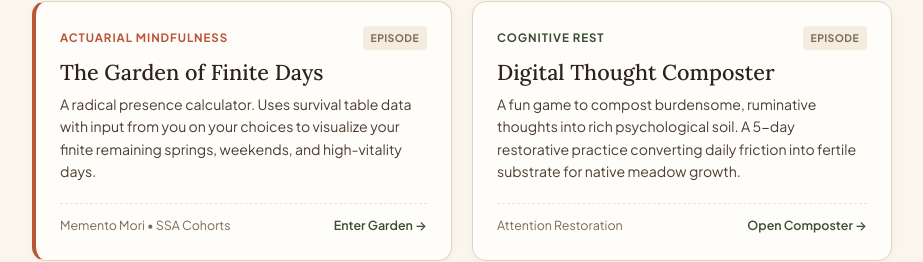
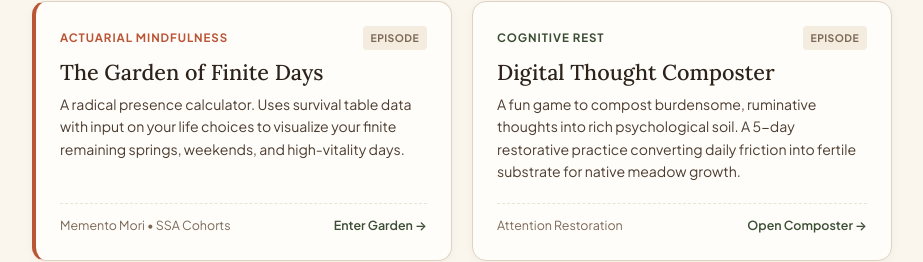
Before and after one commit to davidmikosz-netizen/fallow.garden, a plain HTML site: page index.html in a window 1280 px wide. Shown: the part 369-631 px from the top of the page, without its empty margins (178-1101 px from the left). Drawn offline with Linux system fonts and the light colour scheme.

Commit message:
Update index.html

```diff
--- a/index.html
+++ b/index.html
@@ -378,7 +378,7 @@
           </div>
           <h2 class="card-title">The Garden of Finite Days</h2>
           <p class="card-desc">
-            A radical presence calculator. Uses survival table data with input from you on your choices to visualize your finite remaining springs, weekends, and high-vitality days.
+            A radical presence calculator. Uses survival table data with input on your life choices to visualize your finite remaining springs, weekends, and high-vitality days.
           </p>
         </div>
         <div class="card-meta">
```
